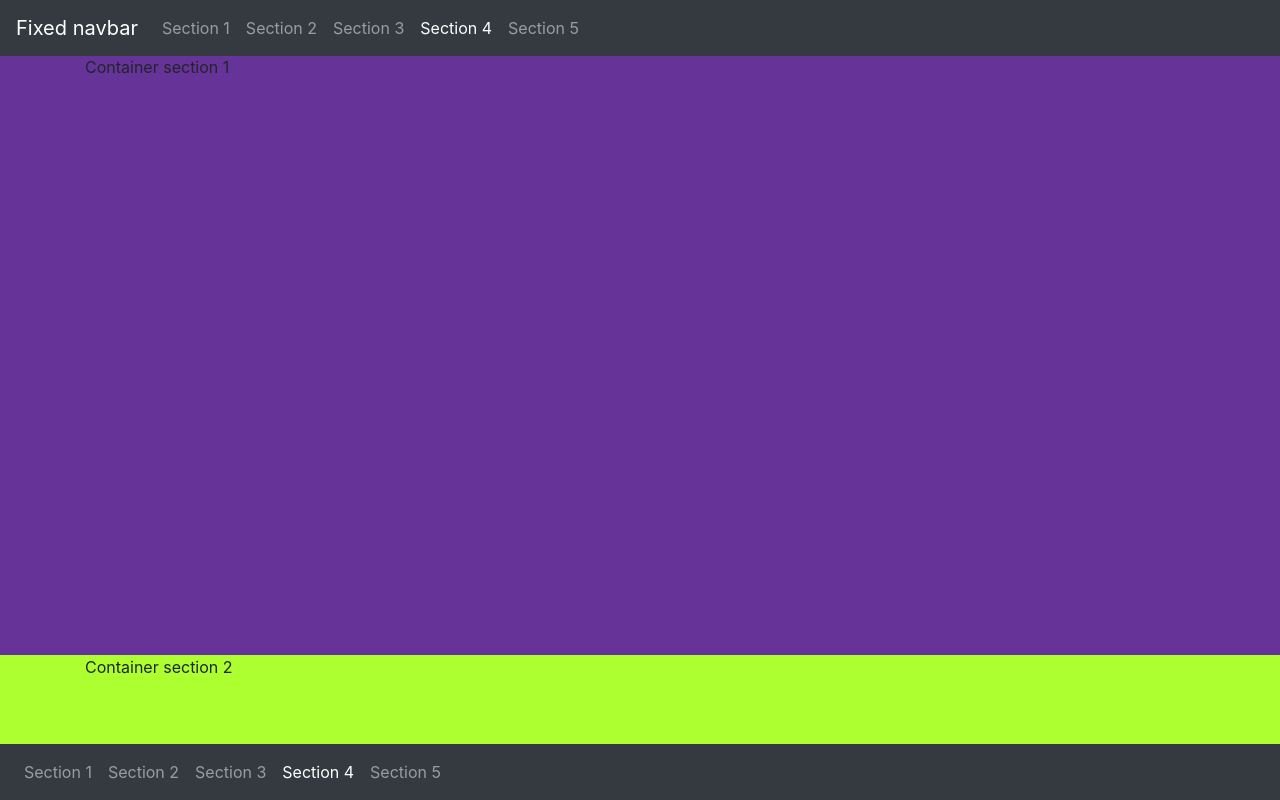
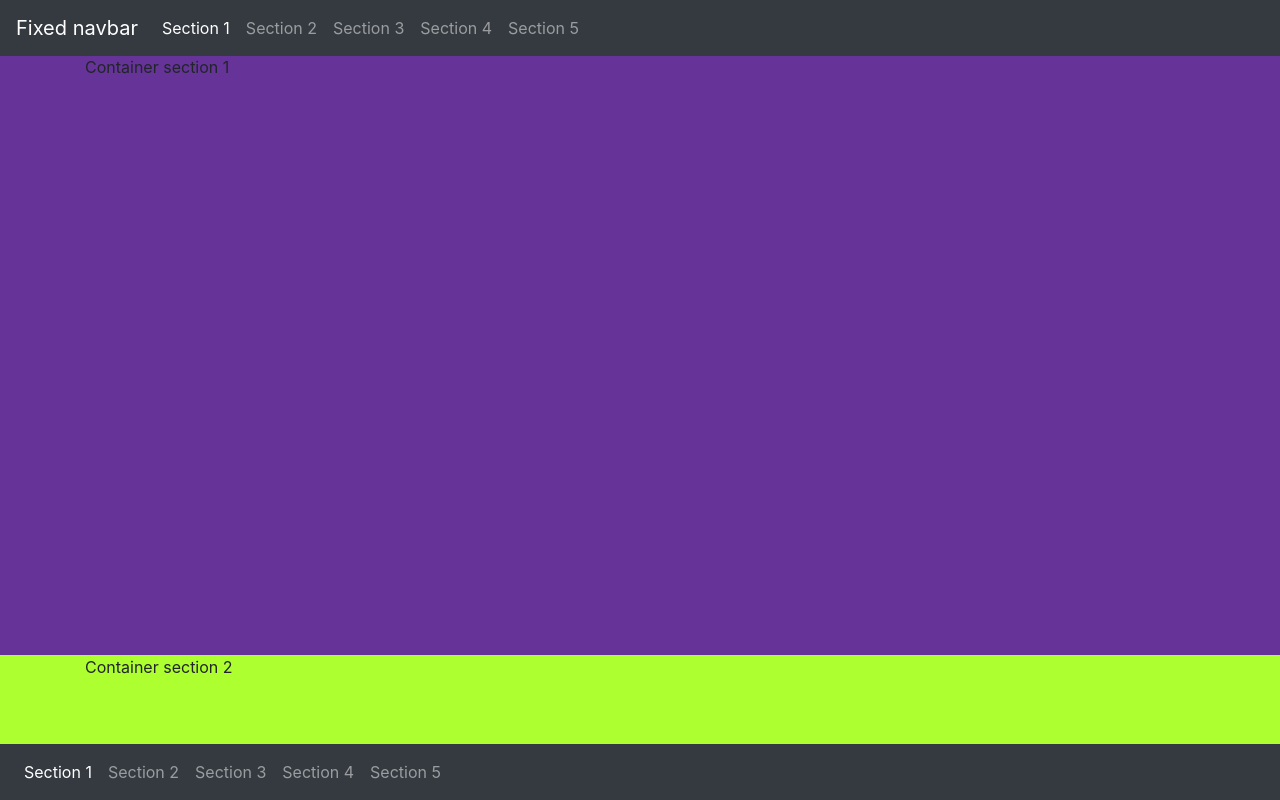
Before and after one commit to rafaelcneves/scroll2section, a website: page example/index.html in a window 1280 px wide. Shown: the top 800 px of the page. Drawn offline with Linux system fonts and the light colour scheme; files that its build step writes are made by us from their sources.

Commit message:
version 1.0

```diff
--- a/example/index.html
+++ b/example/index.html
@@ -33,7 +33,7 @@
 
 		</style>
 	</head>
-	<body>
+	<body class='navfix'>
 
 		<header>
 			<div class="blog-masthead">
@@ -121,12 +121,19 @@
 			</div>
 		</footer>
 
-	</body>
+
 	<script src="vendors/jquery.min.js"></script>
 	<script src="vendors/popper.min.js"></script>
 	<script src="vendors/bootstrap.min.js"></script>
 	<script src='../dist/scroll2Section.js'></script>
 	<script>
-		$("section").scroll2Section({menu:'header nav, footer nav',offsetTop:56});
+		var navFooter = $("footer nav a[data-section]");
+		$("section").scroll2Section({menu:'header nav',offsetTop:56}).on('update',function(event,element){
+			var href = $(element).attr('href');
+			$(navFooter).parent().removeClass('active');
+			$(navFooter).filter("[href='" + href  + "']").parent().addClass('active');
+		});
 	</script>
+
+	</body>
 </html>
--- a/src/scroll2Section.js
+++ b/src/scroll2Section.js
@@ -1,11 +1,11 @@
 /** ==================================================
- * scroll2section v.alpha
+ * scroll2section 1.0
  * Licensed GPLv3 for open source use
  * example:
  * $(selector).scroll2Section({options});
  * selector can be one or more elements
  * options:
- *          menu: #menu,#submenu, ... //selector of menu
+ *          menu: #menu,                //selector of menu [unique selector]
  *          offSetTop:0,              // page offset top
  *          activeClass:'active',     // class to active menu link
  *          activeParent:'li'         // parent closest of menu link
@@ -21,7 +21,7 @@
         //scroll to section
         var $window             = $(window);
         var $section            = $(el);
-        var offSetTop           = options.offSetTop || null;
+        var offSetTop           = options.offsetTop || 0;
         var changeHash          = true;
         var $menu               = $(options.menu),
             $menuItem           = $menu.find("a[data-section]");
@@ -31,6 +31,8 @@
         var scrollPos           = $(document).scrollTop();
         var tempScrollTop,
             currentScrollTop    = $window.scrollTop();
+        //if body has navfix class, the scroll will check the
+        var hasNavFix           = $('body').hasClass('navfix');
 
         //push menu items to array for section controller
         $menuItem.each(function(){
@@ -42,19 +44,17 @@
             return (menuItems.indexOf(item)!=-1);
         }
 
-        var offsetTopSection;
-        var fc                  = $section.get(0);
-        offsetTopSection        = $(fc).position().top;
-        offSetTop               = offSetTop || offsetTopSection;
 
         $section.each(function () {
-            var $self               = $(this),
-                offsetCoords        = $self.offset(),
-                topOffset           = offsetCoords.top;
+            var $self                   = $(this);
             $window.scroll(function () {
-                if (($window.scrollTop()+offSetTop) > $self.offset().top && $self.offset().top + $self.height() > $window.scrollTop() && changeHash) {
+                var offsetCoords        = $self.offset(),
+                    sectionOffsetTop    = offsetCoords.top;
+                    if(hasNavFix){
+                        offSetTop = $menu.outerHeight();
+                    }
+                if ((($window.scrollTop() + offSetTop) >= $self.offset().top) && (($self.offset().top + $self.height() - offSetTop) > $window.scrollTop()) && changeHash) {
                     var id          = $self.attr('id');
-                    console.log('scrolling... : ' + id);
                     var inMenu      = inMenuItems(id);
                     if(!id.length || currentHash === "#!" + id || !inMenu) return true;
                     currentHash     = "#!" + id;
@@ -76,16 +76,16 @@
             $this.closest(options.activeParent).addClass(options.activeClass);
             activateMenuItem(id);
             scrollToAnchor(id);
-
             e.preventDefault();
             return false;
         });
 
         function activateMenuItem(id){
             var active = $menuItem.filter("[href='#!" + id  + "']");
-
             $menuItem.not(active).closest(options.activeParent).removeClass(options.activeClass);
             active.closest(options.activeParent).addClass(options.activeClass);
+            $menu.trigger('update',active);
+            changeHash = true;
         }
 
         function scrollToAnchor(id){
@@ -113,12 +113,13 @@
         if(window.location.hash){
             currentHash = window.location.hash.clearHash();
             $menuItem.filter("[href='#!" + currentHash  + "']").trigger('click');
+            changeHash = false;
         }
 
         //check mobile and use default iframe and remove autoplay options if instantiated
 
 
-        return $section;
+        return $menu;
     };
 
     String.prototype.clearHash = function(str){
@@ -139,7 +140,7 @@
         return new scroll2Section(this,options);
 
     };
-    $.fn.scroll2Section.options = {menu:"#menu,#submenu",offSetTop:0,activeClass:'active',activeParent:'li',duration:1000};
+    $.fn.scroll2Section.options = {menu:"#menu",offSetTop:0,activeClass:'active',activeParent:'li',duration:1000};
 
 
 }( jQuery ));
```
Also changed, not shown: dist/scroll2Section.js, readme.md.
